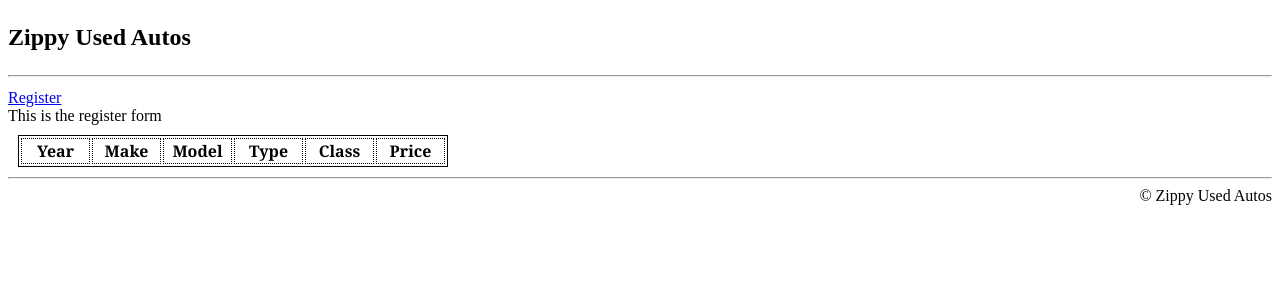
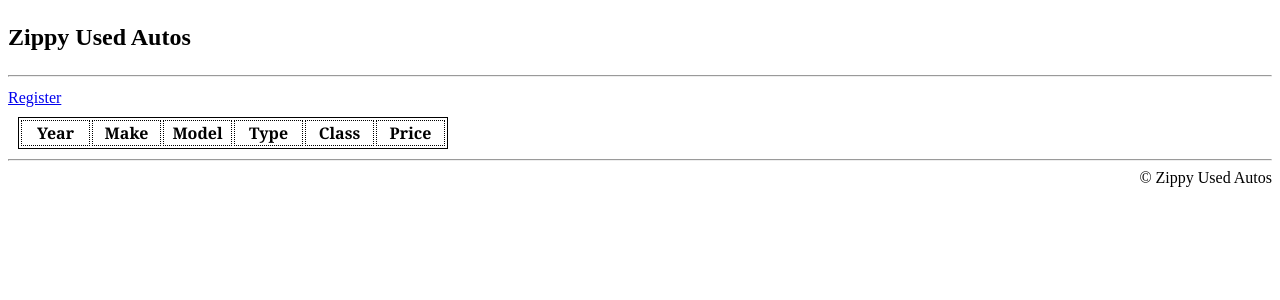
Before and after one commit to revordj/revordj-Midterm_INF653, a PHP site: page / in a window 1280 px wide. Shown: the top 300 px of the page. Run offline with PHP 8.4, Linux system fonts and the light colour scheme; data that the repository does not hold is empty.

Commit message:
fix 1 for action

```diff
--- a/view/header.php
+++ b/view/header.php
@@ -18,7 +18,7 @@
             <a href='index.php?action=register'>Register</a>
         </section>
         <?php
-        if ($action <> 'register'){ ?>
+        if ($action != 'register'){ ?>
             <section id='dropdown_forms' class='dropdown_forms'>
             <form action="." method="get" id="list__header_select" class="list__header_select">
                 <select name="makeID">
@@ -69,7 +69,4 @@
                 </section>
 
             </form>
-        <?php } else { ?>
-        This is the register form
-
-        <?php } ?>
+        <?php }  ?>
```
